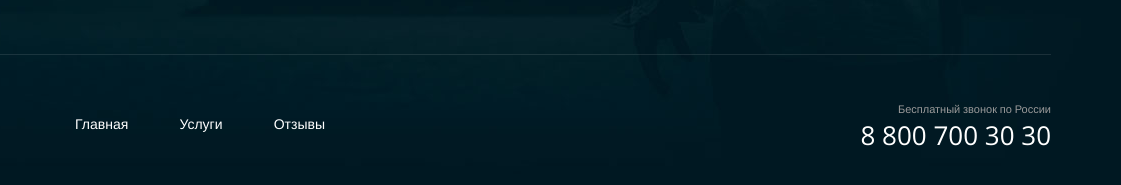
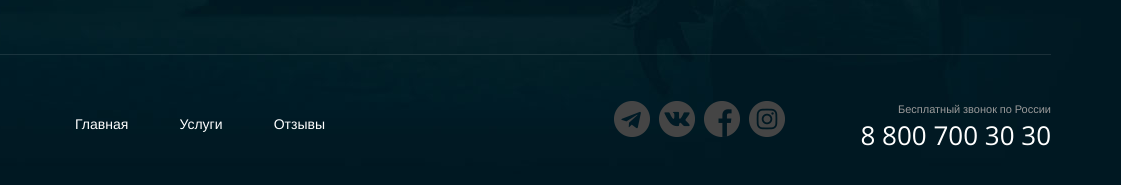
Before and after one commit to VladislavCas/Project, a plain HTML site: page index.html in a window 1280 px wide. Shown: the part 2727-2912 px from the top of the page, 159-1280 px from the left. Drawn offline with nearby package versions, Linux system fonts and the light colour scheme; the site is published under a folder, as on GitHub Pages, so addresses that start at the root find nothing.

Commit message:
Update footer.css

```diff
--- a/css/Blocks/footer.css
+++ b/css/Blocks/footer.css
@@ -80,33 +80,33 @@
 }
 
 .social__item--icon-telegram {
-    background-image: url(/img/icons/telegram.png);
+    background-image: url(../../img/icons/telegram.png);
 }
 
 .social__item--icon-telegram:hover {
-    background-image: url(/img/icons/th.png);
+    background-image: url(../../img/icons/th.png);
 }
 
 .social__item--icon-vk {
-    background-image: url(/img/icons/vk.png);
+    background-image: url(../../img/icons/vk.png);
 }
 
 .social__item--icon-vk:hover {
-    background-image: url(/img/icons/vkh.png);
+    background-image: url(../../img/icons/vkh.png);
 }
 
 .social__item--icon-fb {
-    background-image: url(/img/icons/f.png);
+    background-image: url(../../img/icons/f.png);
 }
 
 .social__item--icon-fb:hover {
-    background-image: url(/img/icons/f2h.png);
+    background-image: url(../../img/icons/f2h.png);
 }
 
 .social__item--icon-insta {
-    background-image: url(/img/icons/in.png);
+    background-image: url(../../img/icons/in.png);
 }
 
 .social__item--icon-insta:hover {
-    background-image: url(/img/icons/inh.png);
+    background-image: url(../../img/icons/inh.png);
 }
```
